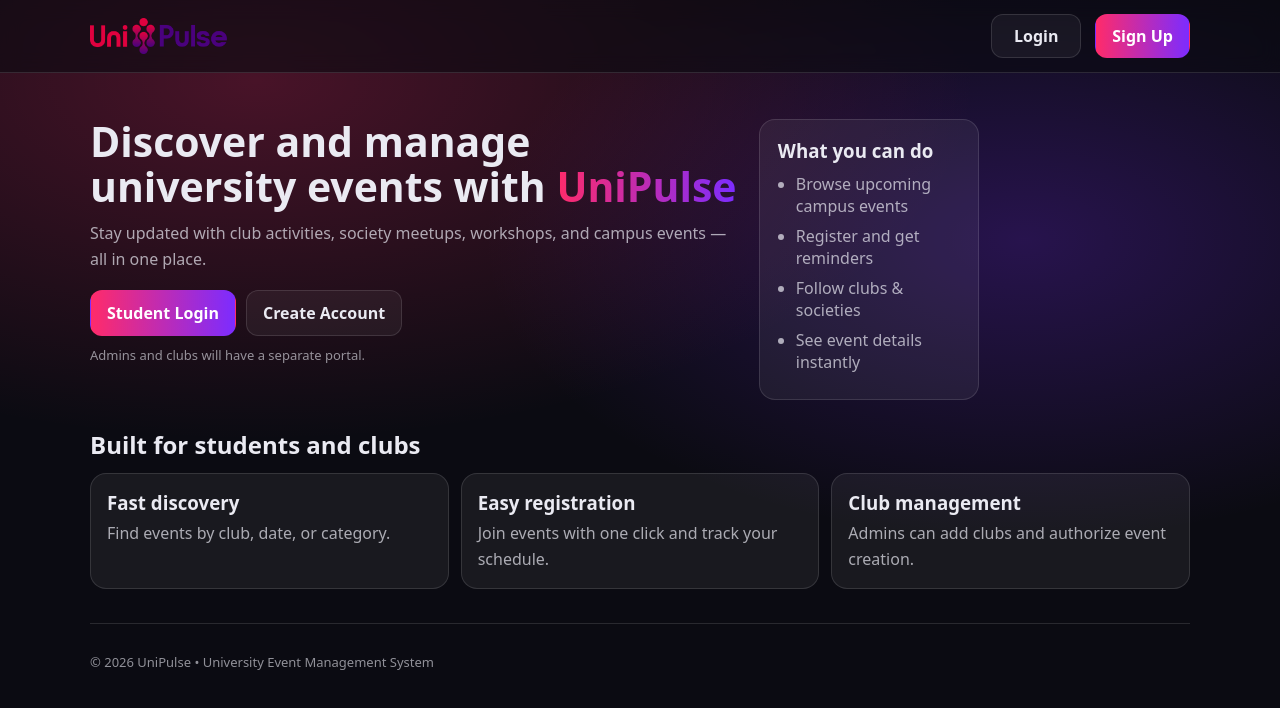
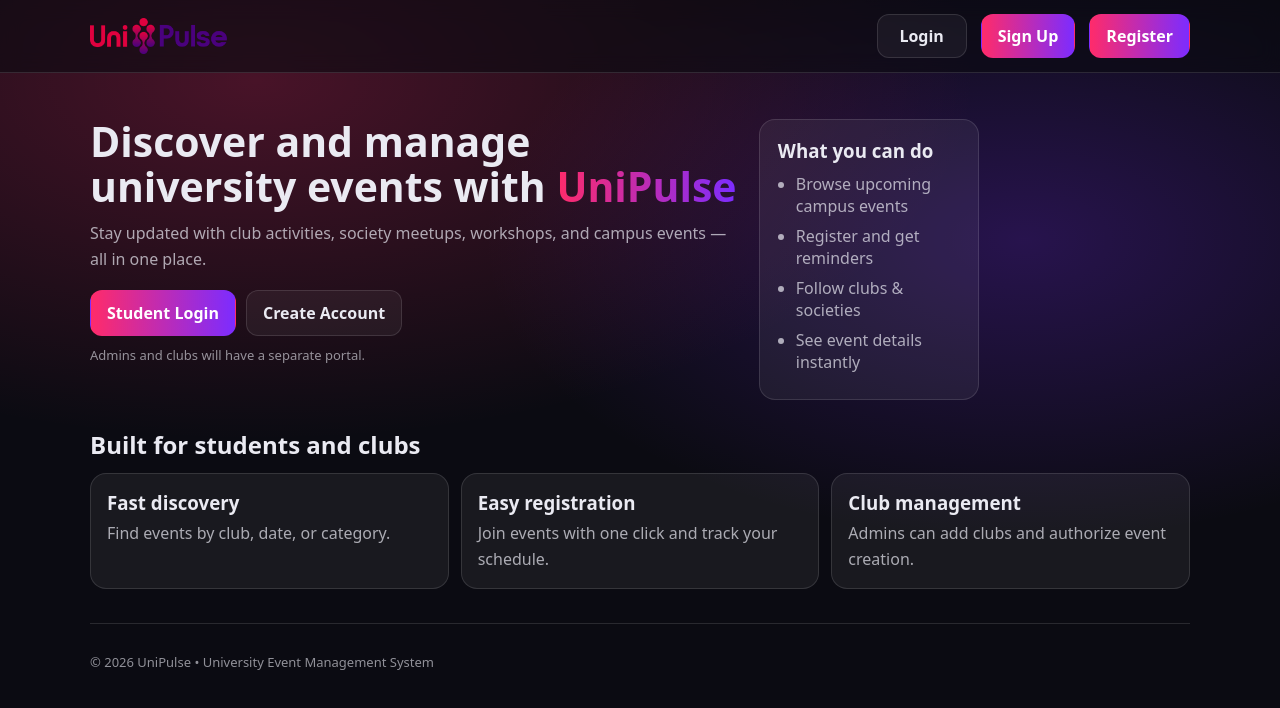
Before and after one commit to Suche003/UniPulse, a React (Vite) app in the folder client/: page / in a window 1280 px wide. Shown: the top 708 px of the page. Built offline with nearby package versions, Linux system fonts and the light colour scheme.

Commit message:
Modified File

```diff
--- a/client/src/components/Navbar.jsx
+++ b/client/src/components/Navbar.jsx
@@ -49,6 +49,11 @@ export default function Navbar() {
               <Link className="btn btn--primary" to="/signup">
                 Sign Up
               </Link>
+
+              {/* Your Vendor Register button */}
+              <Link className="btn btn--primary" to="/register">
+                Register
+              </Link>
             </>
           ) : (
             <>
```
